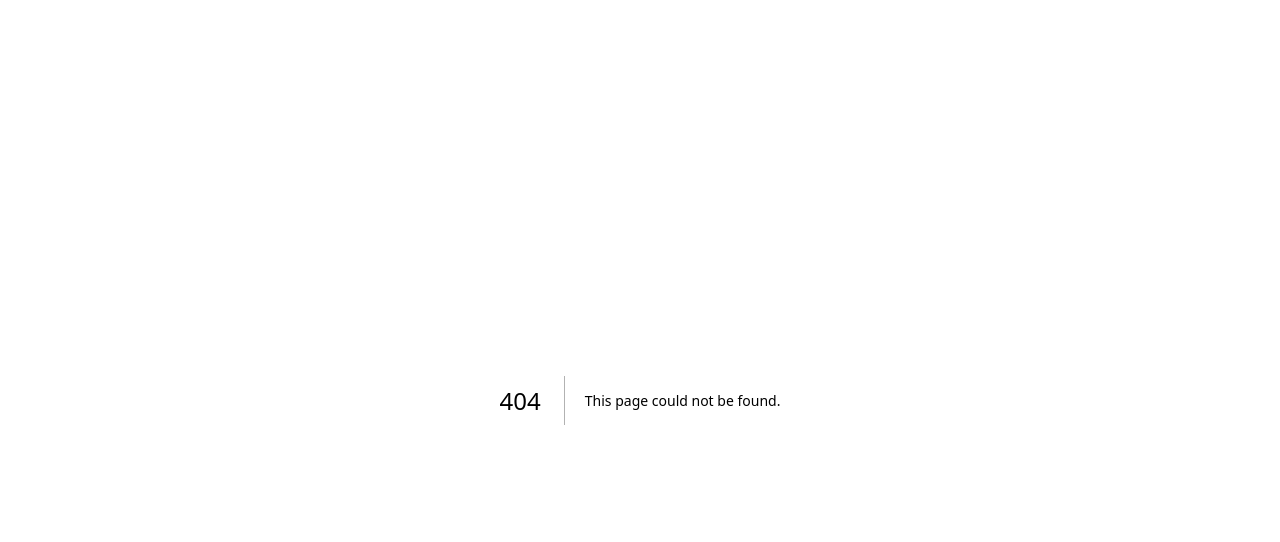
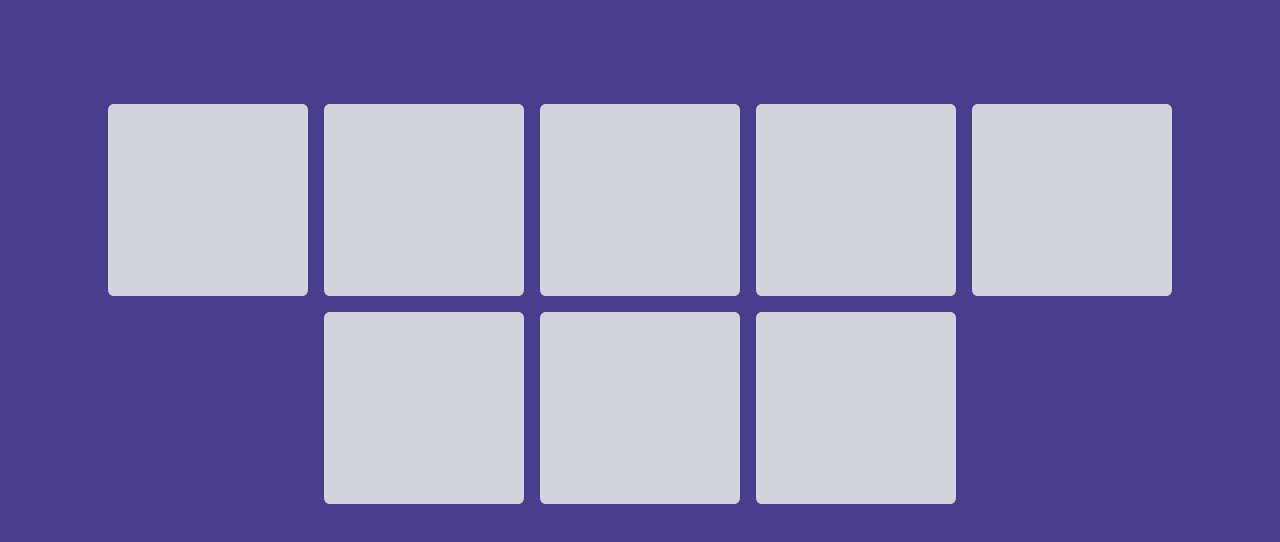
Before and after one commit to Miguel-ectil/jogo_da_memoria, a Next.js app: page /MemoryGame in a window 1280 px wide. Before the commit this address had no page. Shown: the top 542 px of the page. Built offline with nearby package versions, Linux system fonts and the light colour scheme.

Commit message:
[ADD and UPD] Componentizando o meu código do jogo da memoria, deixando mais organizada, fiz isso criando dois novos arquivos

```diff
--- /dev/null
+++ b/src/app/MemoryGame/page.tsx
@@ -0,0 +1,77 @@
+import React, { useEffect, useState } from 'react';
+import Card from '@/components/Card'; // Importe o componente Card
+
+const MemoryGame = () => {
+  const cards = [
+    { id: 1, value: 'A', isFlipped: false },
+    { id: 2, value: 'B', isFlipped: false },
+    { id: 3, value: 'C', isFlipped: false },
+    { id: 4, value: 'D', isFlipped: false },
+    { id: 5, value: 'A', isFlipped: false },
+    { id: 6, value: 'B', isFlipped: false },
+    { id: 7, value: 'C', isFlipped: false },
+    { id: 8, value: 'D', isFlipped: false },
+    // Cada par de cartas deve ter o mesmo 'value'
+  ];
+
+  const [gameCards, setGameCards] = useState(cards);
+  const [flippedCardIndex, setFlippedCardIndex] = useState<number | null>(null);
+
+  const flipCard = (index: number) => {
+    const updatedCards = [...gameCards];
+
+    if (flippedCardIndex === null) {
+      updatedCards[index].isFlipped = true;
+      setFlippedCardIndex(index);
+    } else {
+      if (updatedCards[flippedCardIndex].value === updatedCards[index].value && flippedCardIndex !== index) {
+        updatedCards[index].isFlipped = true;
+        setFlippedCardIndex(null);
+      } else {
+        updatedCards[index].isFlipped = true;
+        setTimeout(() => {
+          updatedCards[flippedCardIndex].isFlipped = false;
+          updatedCards[index].isFlipped = false;
+          setFlippedCardIndex(null);
+          setGameCards(updatedCards);
+        }, 1000); // Ajuste o tempo de delay conforme necessário
+      }
+    }
+
+    setGameCards(updatedCards);
+  };
+
+  // Função de embaralhar as cartas
+  const shuffle = (array: any) => {
+    let currentIndex = array.length;
+    let temporaryValue, randomIndex;
+
+    while (currentIndex !== 0) {
+      randomIndex = Math.floor(Math.random() * currentIndex);
+      currentIndex -= 1;
+
+      temporaryValue = array[currentIndex];
+      array[currentIndex] = array[randomIndex];
+      array[randomIndex] = temporaryValue;
+    }
+
+    return array;
+  };
+
+  useEffect(() => {
+    const shuffledCards = shuffle(cards);
+    setGameCards(shuffledCards);
+  }, []);
+
+  return (
+    <main className="flex min-h-screen flex-col items-center justify-between p-24">
+      <div className='flex flex-wrap justify-center'>
+        {gameCards.map((card, index) => (
+          <Card key={index} card={card} index={index} flipCard={flipCard} />
+        ))}
+      </div>
+    </main>
+  );
+};
+
+export default MemoryGame;
--- a/src/app/page.tsx
+++ b/src/app/page.tsx
@@ -1,6 +1,7 @@
 'use client'
 import { useEffect, useState } from 'react';
 import Image from 'next/image';
+import MemoryGame from './MemoryGame/page';
 
 const cards = [
   { id: 1, value: 'A', isFlipped: false },
@@ -64,27 +65,29 @@ export default function Home() {
   }, []);
 
   return (
-    <main className="flex min-h-screen flex-col items-center justify-between p-24">
-      <div className='flex flex-wrap justify-center'>
-        {gameCards.map((card, index) => (
-          <div
-            key={index}
-            className='group relative h-48 min-w-[200px] bg-blue-400 rounded-md m-2 cursor-pointer transform transition duration-200 ease-in hover:scale-110'
-            onClick={() => flipCard(index)}
-          >
-            {card.isFlipped ? (
-              <Image
-                src={`/image_${card.id}.png`}
-                fill={true}
-                alt='ANIME'
-                className='rounded'
-              />
-            ) : (
-              <div className="w-full h-full bg-gray-300 rounded-md"></div>
-            )}
-          </div>
-        ))}
-      </div>
-    </main>
+    <MemoryGame />
+
+    // <main className="flex min-h-screen flex-col items-center justify-between p-24">
+    //   <div className='flex flex-wrap justify-center'>
+    //     {gameCards.map((card, index) => (
+    //       <div
+    //         key={index}
+    //         className='group relative h-48 min-w-[200px] bg-blue-400 rounded-md m-2 cursor-pointer transform transition duration-200 ease-in hover:scale-110'
+    //         onClick={() => flipCard(index)}
+    //       >
+    //         {card.isFlipped ? (
+    //           <Image
+    //             src={`/image_${card.id}.png`}
+    //             fill={true}
+    //             alt='ANIME'
+    //             className='rounded'
+    //           />
+    //         ) : (
+    //           <div className="w-full h-full bg-gray-300 rounded-md"></div>
+    //         )}
+    //       </div>
+    //     ))}
+    //   </div>
+    // </main>
   );
 }
--- /dev/null
+++ b/src/components/Card.tsx
@@ -0,0 +1,25 @@
+import React from 'react';
+import Image from 'next/image';
+
+const Card = ({ card, index, flipCard }: any) => {
+  return (
+    <div
+      key={index}
+      className='group relative h-48 min-w-[200px] bg-blue-400 rounded-md m-2 cursor-pointer transform transition duration-200 ease-in hover:scale-110'
+      onClick={() => flipCard(index)}
+    >
+      {card.isFlipped ? (
+        <Image
+          src={`/image_${card.id}.png`}
+          fill={true}
+          alt='ANIME'
+          className='rounded'
+        />
+      ) : (
+        <div className="w-full h-full bg-gray-300 rounded-md"></div>
+      )}
+    </div>
+  );
+};
+
+export default Card;
```
